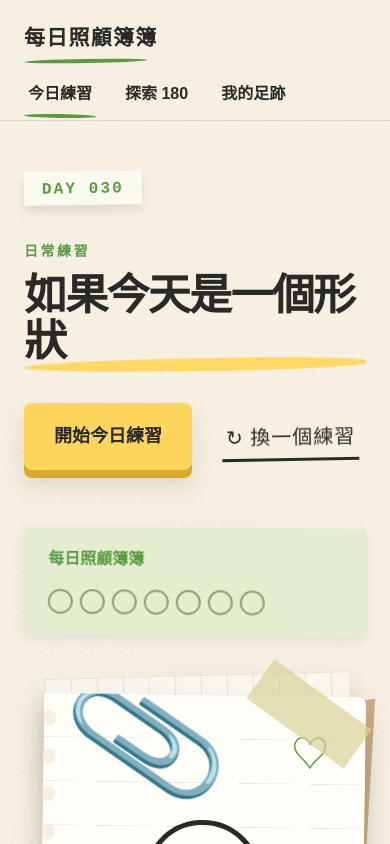
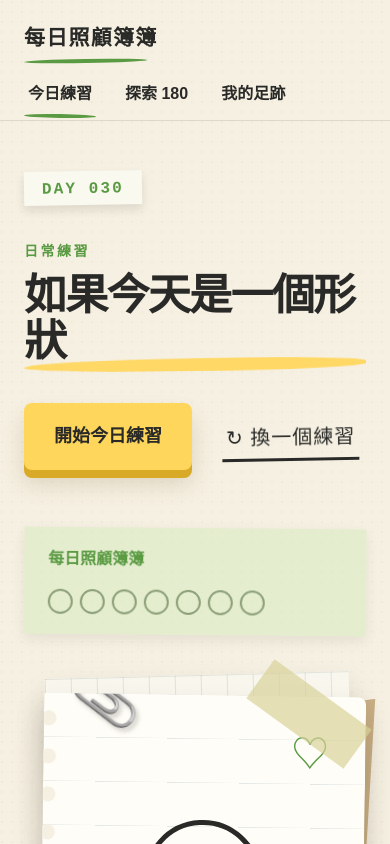
Before and after one commit to tpityac2025/hkeaa-bobo-2024, a Next.js app: page / in a window 390 px wide. Shown: the top 844 px of the page. Built offline with nearby package versions, Linux system fonts and the light colour scheme; a web font is replaced by a local one.

Commit message:
Refactor .clip styles in globals.css

```diff
--- a/app/globals.css
+++ b/app/globals.css
@@ -229,11 +229,16 @@ nav button.active::after {
 }
 .clip {
   position: absolute;
-  left: 58px; top: -12px;
-  font: 120px/1 serif;
-  color: #77756f;
-  transform: rotate(-15deg);
-  text-shadow: 1px 2px white;
+  top: -25px;
+  left: 55px;
+  z-index: 6;
+  font-family: "Segoe UI Emoji", "Apple Color Emoji", sans-serif;
+  font-size: 64px;
+  line-height: 1;
+  transform: rotate(-12deg);
+  filter: grayscale(1) drop-shadow(2px 4px 2px rgba(45, 40, 30, 0.22));
+  pointer-events: none;
+  user-select: none;
 }
 .heart {
   position: absolute; right: 36px; top: 30px;
@@ -403,7 +408,11 @@ footer {
   .streak-card { align-items: flex-start; flex-direction: column; }
   .paper-stack { min-height: 500px; }
   .exercise-paper { inset: 4% 1% 3% 5%; padding: 75px 30px 40px; }
-  .clip { left: 28px; }
+  .clip {
+    top: -18px;
+    left: 28px;
+    font-size: 52px;
+}
   .tape { width: 120px; height: 48px; }
   .exercise-grid { grid-template-columns: 1fr; }
   .stats { grid-template-columns: 1fr; }
```
